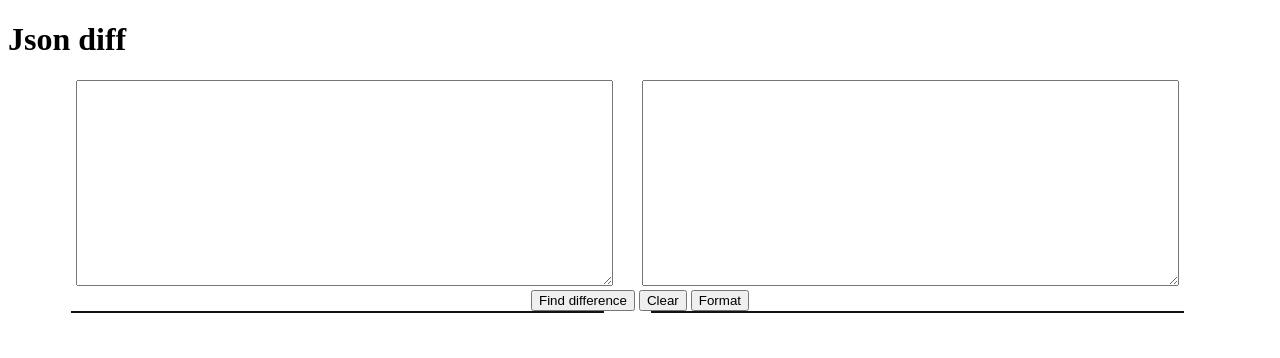
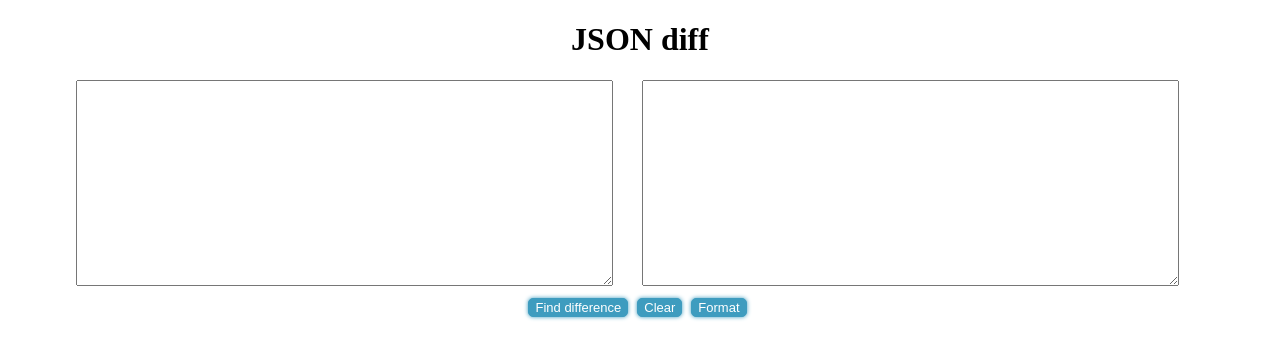
Before and after one commit to Manikandan-K/JsonDiff, a plain HTML site: page index.html in a window 1280 px wide. Drawn offline with Linux system fonts and the light colour scheme.

Commit message:
[Preethi] Added some stylings and hidden result box when there is no result

```diff
--- a/css/style.css
+++ b/css/style.css
@@ -1,5 +1,9 @@
 ul {
 	margin: 0;
+}
+
+body h1{
+    text-align: center;
 }
 
 #popup {
@@ -15,11 +19,37 @@ textarea {
 	height: 200px;
 	max-height: 200px;
 	margin-right: 2%;
+    font-size: 12px;
 }
 
 .output1, .output2 {
 	width: 42%;
 	border: 1px solid #121212;
+}
+
+.controls {
+    padding: 8px;
+}
+
+.btn {
+    cursor: pointer;
+    background: #3e9cbf;
+    border: 1px solid #3e9cbf;
+    color: #fff;
+    font-size: 13px;
+    border-radius: 5px;
+    box-shadow: 0px 0px 4px #3e9cbf;
+    margin-right: 5px;
+}
+
+.btn:hover, .btn:focus {
+    background: #3c81a5;
+    box-shadow: 0px 0px 1px #3e9cbf;
+    outline: 0;
+}
+
+.result {
+    display: none;
 }
 
 .output1 {
--- a/index.html
+++ b/index.html
@@ -2,7 +2,7 @@
 
 <html>
 	<head>
-		<title>Construction under progress</title>
+		<title>JSON diff</title>
 		<link rel="stylesheet" type="text/css" href="css/style.css">
 		<link rel="stylesheet" type="text/css" href="css/fontello.css">
 		<script type="text/javascript" src="js/jquery-2.0.3.js"></script>
@@ -16,7 +16,7 @@
 	</head>
 
 	<body>
-		<h1>Json diff</h1>
+		<h1>JSON diff</h1>
 		<div class="errors">
 			<section class="error1"></section>
 			<section class="error2"></section>
@@ -26,10 +26,10 @@
 				<textarea id = "json1" class="input"></textarea>
 				<textarea id = "json2" class="input"></textarea>
 			</div>
-			<div class ='btn'>
-				<input type="button" value="Find difference" onclick="diff()"></input>
-				<input type="button" value="Clear" onclick="clearText()"></input>
-				<input type="button" value="Format" onclick="beautify()"></input>
+			<div class ='controls'>
+				<input class="btn" type="button" value="Find difference" onclick="diff()"></input>
+				<input class="btn" type="button" value="Clear" onclick="clearText()"></input>
+				<input class="btn"type="button" value="Format" onclick="beautify()"></input>
 			</div>
 		</div>
 		<div class="result">
--- a/js/index.js
+++ b/js/index.js
@@ -27,6 +27,7 @@ var diff = function() {
 	if(diff.getAction() == COMPARISON.SAME) {
 		$('.errors').text("No difference");
 	} else {
+        $('.result').show();
 		$('.output1').append( formateJson1(diff, "value1" ));
 		$('.output2').append( formateJson1(diff, "value2" ));
 	}
@@ -78,6 +79,7 @@ var clearError = function() {
 }
 
 var clearResult = function() {
+    $('.result').hide();
 	$('.output1').text("");
 	$('.output2').text("");
 }
```
Also changed, not shown: 1 other file.
